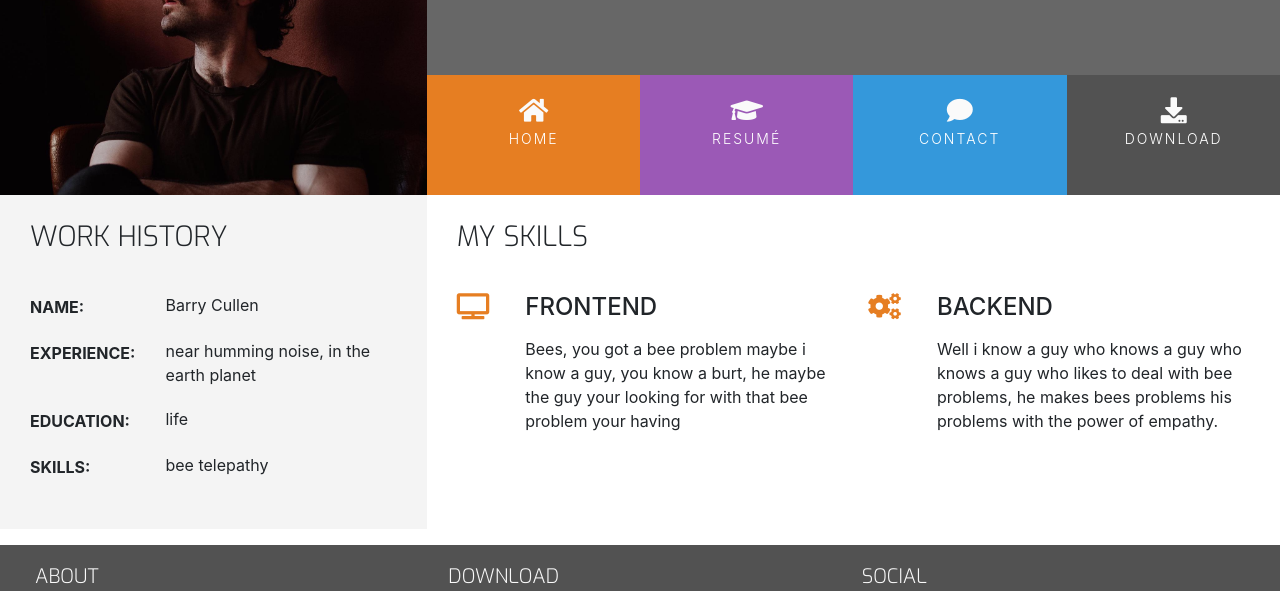
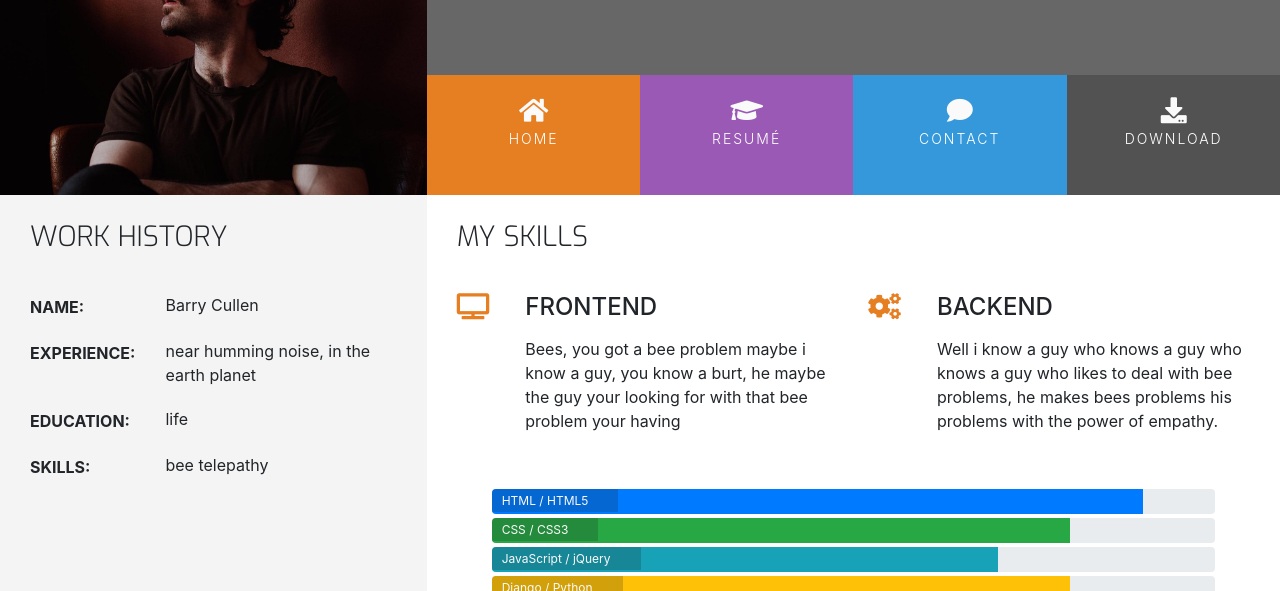
Before and after one commit to BarryBlock88/UCD_-resumeproject-, a plain HTML site: page resume.html in a window 1280 px wide. Shown: the part 174-765 px from the top of the page. Drawn offline with nearby package versions, Linux system fonts and the light colour scheme.

Commit message:
progress bar skills added

```diff
--- a/assets/css/style.css
+++ b/assets/css/style.css
@@ -280,3 +280,24 @@ footer{
     position: relative;
 
 }
+
+/* ------------Skills-------------------- */
+
+.progress {
+    position: relative;
+    height: 25px;
+    margin-bottom: 4px;
+}
+
+.progress-type {
+    position: absolute;
+    left: 0px;
+    font-weight: 400;
+    padding: 3px 30px 2px 10px;
+    color: #fafafa;
+    background-color: rgba(25, 25, 25, 0.2);
+}
+
+.progress-section {
+    margin: 40px 20px;
+}
--- a/resume.html
+++ b/resume.html
@@ -146,6 +146,40 @@
 
                 </div>
             </div>
+             <div class="row progress-section">
+                    <div class="col">
+                        <div class="progress">
+                            <div class="progress-bar" role="progressbar" aria-valuenow="90" aria-valuemin="0" aria-valuemax="100" style="width:90%;">
+                                <span class="sr-only">90% complete</span>
+                            </div>
+                            <span class="progress-type">HTML / HTML5</span>
+                        </div>
+                        <div class="progress">
+                            <div class="progress-bar bg-success" role="progressbar" aria-valuenow="80" aria-valuemin="0" aria-valuemax="100" style="width:80%;">
+                                <span class="sr-only">80% complete</span>
+                            </div>
+                            <span class="progress-type">CSS / CSS3</span>
+                        </div>
+                        <div class="progress">
+                            <div class="progress-bar bg-info" role="progressbar" aria-valuenow="70" aria-valuemin="0" aria-valuemax="100" style="width:70%;">
+                                <span class="sr-only">70% complete</span>
+                            </div>
+                            <span class="progress-type">JavaScript / jQuery</span>
+                        </div>
+                        <div class="progress">
+                            <div class="progress-bar bg-warning" role="progressbar" aria-valuenow="80" aria-valuemin="0" aria-valuemax="100" style="width:80%;">
+                                <span class="sr-only">80% complete</span>
+                            </div>
+                            <span class="progress-type">Django / Python</span>
+                        </div>
+                        <div class="progress">
+                            <div class="progress-bar bg-danger" role="progressbar" aria-valuenow="80" aria-valuemin="0" aria-valuemax="100" style="width:80%;">
+                                <span class="sr-only">80% complete</span>
+                            </div>
+                            <span class="progress-type">SQL / NoSQL</span>
+                        </div>
+                    </div>
+                </div>
         </div>
         </div>
 
```
